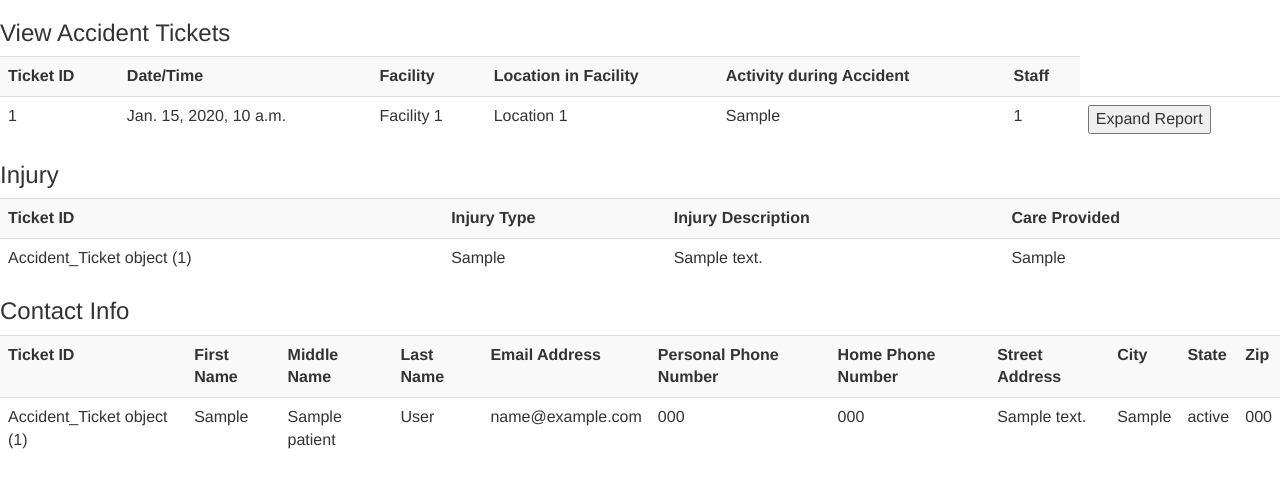
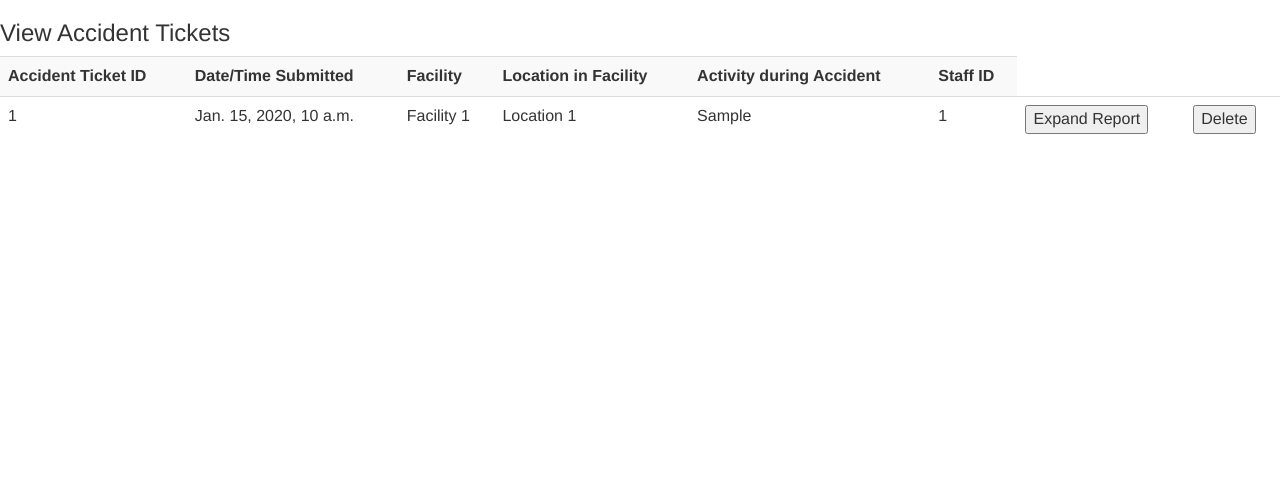
Before and after one commit to AlonsoArreguin/UREC_Project, a Django app: page /accident/view_accident_tickets/ in a window 1280 px wide. Shown: the part 52-540 px from the top of the page. Run offline with Django 4.2, Linux system fonts and the light colour scheme; a user stored in the database is signed in; tables that the repository leaves empty hold one stand-in row (values such as "Sample post"); some libraries are stand-ins or nearby versions.

Commit message:
Added delete function and fixed some styling.

```diff
--- a/urec_app/templates/urec_app/create_erp.html
+++ b/urec_app/templates/urec_app/create_erp.html
@@ -15,7 +15,6 @@
   <body>
     <h1>Emergency Response Protocols</h1>
     <a href="{% url 'erp' %}"><button>ERP Home</button></a>
-    <a href="{% url 'view_erps' %}"><button>View ERPs</button></a>
     <hr />
 
     <div class="container">
--- a/urec_app/templates/urec_app/download_erp.html
+++ b/urec_app/templates/urec_app/download_erp.html
@@ -16,7 +16,7 @@
     <h1>Emergency Response Protocols</h1>
     <a href="{% url 'erp' %}"><button>ERP Home</button></a>
 
-    <h3>CLICK BUTTON TO NAVIGATE TO ERP DOWNLOAD</h3>
-    <a href="{{ erp_url }}" target="_blank"><button>{{ filename }}</button></a>
+    <h3>Click Link Below to Navigate to ERP {{filename}}</h3>
+    <a href="{{ erp_url }}" target="_blank"><button>{{ erp_url }}</button></a>
   </body>
 </html>
--- a/urec_app/templates/urec_app/edit_accident_id.html
+++ b/urec_app/templates/urec_app/edit_accident_id.html
@@ -11,7 +11,7 @@
     {%endfor%}
 </head>
 <body>
- <a href="{% url 'view_accident_tickets' %}">Return Accident Reports</a>
+ <a href="{% url 'view_accident_tickets' %}">Return to Accident Reports</a>
  <table class="table table-striped">
      <tr>
             <th>Ticket ID</th>
--- a/urec_app/templates/urec_app/view_accident_tickets.html
+++ b/urec_app/templates/urec_app/view_accident_tickets.html
@@ -12,12 +12,12 @@
     <h3>View Accident Tickets</h3>
     <table class="table table-striped">
         <tr>
-            <th>Ticket ID</th>
-            <th>Date/Time</th>
+            <th>Accident Ticket ID</th>
+            <th>Date/Time Submitted</th>
             <th>Facility</th>
             <th>Location in Facility</th>
             <th>Activity during Accident</th>
-            <th>Staff</th>
+            <th>Staff ID</th>
         </tr>
         {% for item in accident_ticket %}
         <tr>
@@ -31,9 +31,14 @@
                  <td>{{ item.staff_netid }}</td>
                  <td><button type="submit">Expand Report</button></td>
             </form>
+            <form action="{% url 'delete_accident' accidentid=item.ticket_id %}" method="post">
+                {% csrf_token %}
+                <td><input type="submit" value="Delete" /></td>
+            </form>
         </tr>
         {% endfor %}
     </table>
+    <!--  TABLES FOR ASSOCIATED ACCIDENT DB TABLES
     <h3>Injury</h3>
     <table class="table table-striped">
         <tr>
@@ -81,5 +86,5 @@
             <td>{{ item.zip }}</td>
         </tr>
         {% endfor %}
-    </table>
+    </table> -->
 </body>
--- a/urec_app/templates/urec_app/view_incident_id.html
+++ b/urec_app/templates/urec_app/view_incident_id.html
@@ -10,7 +10,7 @@
     {%endfor%}
 </head>
 <body>
-<a href="{% url 'view_incident_tickets' %}">Return Incident Reports</a>
+<a href="{% url 'view_incident_tickets' %}">Return to Incident Reports</a>
  <h3>View Incident Tickets</h3>
     <table class="table table-striped">
         <tr>
--- a/urec_app/urls.py
+++ b/urec_app/urls.py
@@ -15,6 +15,7 @@ urlpatterns = [
     path('accident/create_accident_ticket/', views.CreateAccidentTicket.as_view(), name='create_accident_ticket'),
     path('accident/view_accident_tickets/', views.view_accident_tickets, name='view_accident_tickets'),
     path('accident/edit_accident_id/', views.edit_accident_id, name='edit_accident_id'),
+    path('accident/delete/<str:accidentid>', views.delete_accident, name='delete_accident'),
 
 
     path('count/', views.count, name='count'),
@@ -36,6 +37,7 @@ urlpatterns = [
     path('incident/create_incident_ticket/', views.CreateIncidentTicket.as_view(), name='create_incident_ticket'),
     path('incident/view_incident_tickets/', views.view_incident_tickets, name='view_incident_tickets'),
     path('incident/view_incident_id/', views.view_incident_id, name='view_incident_id'),
+    path('incident/delete/<str:incidentid>', views.delete_incident, name='delete_incident'),
 
 
     path('task/', views.task, name='task'),
@@ -43,6 +45,7 @@ urlpatterns = [
     path('task/my_tasks', views.my_tasks, name='my_tasks'),
     path('task/all_tasks', views.all_tasks, name='all_tasks'),
     path('task/view_task_id', views.view_task_id, name='view_task_id'),
+    path('task/delete/<str:taskid>', views.delete_task, name='delete_task'),
 
 
     path('sop/', views.sop, name='sop'),
--- a/urec_app/views.py
+++ b/urec_app/views.py
@@ -30,7 +30,7 @@ def edit_account(request):
         args = {'form': form}
         return render(request, 'urec_app/edit_account.html', args)
 
-# Accident Ticket Page
+# Accident Home Page
 @login_required
 def accident(request):
     return render(request, 'urec_app/accident.html')
@@ -115,11 +115,12 @@ class CreateAccidentTicket(TemplateView):
 @login_required
 @staff_member_required
 def view_accident_tickets(request):
-    accident_ticket = Accident_Ticket.objects.all()
-    injury_type = Accident_Ticket_Injury.objects.all()
-    patient = Accident_Ticket_Contact_Patient.objects.all()
+    accident_ticket = Accident_Ticket.objects.all().order_by('-ticket_id').values()
+    # injury_type = Accident_Ticket_Injury.objects.all()
+    # patient = Accident_Ticket_Contact_Patient.objects.all()
+    # witness = Accident_Ticket_Contact_Witness.objects.all()
 
-    context = {'accident_ticket': accident_ticket, 'injury_type': injury_type, 'contact_info': patient}
+    context = {'accident_ticket': accident_ticket}# , 'injury_type': injury_type, 'contact_info': patient}
     return render(request, 'urec_app/view_accident_tickets.html', context)
 
 
@@ -135,6 +136,17 @@ def edit_accident_id(request):
         context = {'var': var, 'acc_id': acc_id, 'injury_type': injury_type,'contact_info': patient}
     return render(request,'urec_app/edit_accident_id.html', context)
 
+
+# Delete Accident Report
+@login_required
+@staff_member_required
+def delete_accident(request, accidentid):
+    accident = Accident_Ticket.objects.get(ticket_id=accidentid)
+    if request.method == "POST":
+        # delete from database
+        accident.delete()
+
+    return redirect('view_accident_tickets')
 
 # Counts Page
 @login_required
@@ -159,7 +171,7 @@ def count_update(request):
 @login_required
 @staff_member_required
 def count_view_history(request):
-    count_item = Count.objects.all()
+    count_item = Count.objects.all().order_by('-count_id').values()
     context = {'count_item': count_item}
     return render(request, 'urec_app/count_view_history.html', context)
 
@@ -244,7 +256,7 @@ def download_erp(request, filename):
 # View all ERPs
 @login_required
 def view_erps(request):
-    Erps = Erp.objects.all()
+    Erps = Erp.objects.all().order_by('filename').values()
     context = {"Erps": Erps}
     return render(request, 'urec_app/view_erps.html', context)
 
@@ -340,11 +352,12 @@ class CreateIncidentTicket(TemplateView):
 @login_required
 @staff_member_required
 def view_incident_tickets(request):
-    incident_ticket = Incident_Ticket.objects.all()
-    incident_type = Incident_Ticket_Incident.objects.all()
-    patient_contact = Incident_Ticket_Contact_Patient.objects.all()
+    incident_ticket = Incident_Ticket.objects.all().order_by('-ticket_id').values()
+    # incident_type = Incident_Ticket_Incident.objects.all()
+    # patient = Incident_Ticket_Contact_Patient.objects.all()
+    # witness = Incident_Ticket_Contact_Witness.objects.all()
 
-    context = {'incident_ticket': incident_ticket, 'incident_type': incident_type, 'patient_contact': patient_contact}
+    context = {'incident_ticket': incident_ticket}# , 'incident_type': incident_type, 'patient': patient}
     return render(request, 'urec_app/view_incident_tickets.html', context)
 
 
@@ -359,6 +372,19 @@ def view_incident_id(request):
         patient_contact = Incident_Ticket_Contact_Patient.objects.filter(incident_ticket=inc_id[0])
         context = {'var': var, 'inc_id': inc_id, 'incident_type': incident_type, 'patient_contact': patient_contact}
     return render(request, 'urec_app/view_incident_id.html', context)
+
+
+# Delete Incident Report
+@login_required
+@staff_member_required
+def delete_incident(request, incidentid):
+    incident = Incident_Ticket.objects.get(ticket_id=incidentid)
+    if request.method == "POST":
+        # delete from database
+        incident.delete()
+
+    return redirect('view_incident_tickets')
+
 
 # SOP Page (NOT YET IMPLEMENTED)
 @login_required
@@ -390,7 +416,7 @@ def create_task(request):
 @login_required
 @staff_member_required
 def all_tasks(request):
-    task_item = Task.objects.all()
+    task_item = Task.objects.all().order_by('-task_id').values()
 
     context = {'task_item': task_item}
     return render(request, 'urec_app/all_tasks.html', context)
@@ -415,6 +441,19 @@ def view_task_id(request):
         context = {'var': var, 'task_id': task_id}
     return render(request,'urec_app/task_id.html', context)
 
+
+# Delete Task
+@login_required
+@staff_member_required
+def delete_task(request, taskid):
+    task = Task.objects.get(task_id=taskid)
+    if request.method == "POST":
+        # delete from database
+        task.delete()
+
+    return redirect('all_tasks')
+
+
 # Survey View (NOT YET IMPLEMENTED)
 @login_required
 def survey(request):
```
Also changed, not shown: urec_app/templates/urec_app/all_tasks.html (+10 -1 lines), urec_app/templates/urec_app/view_erps.html (+7 -15 lines), urec_app/templates/urec_app/view_incident_tickets.html (+6 -1 lines).
